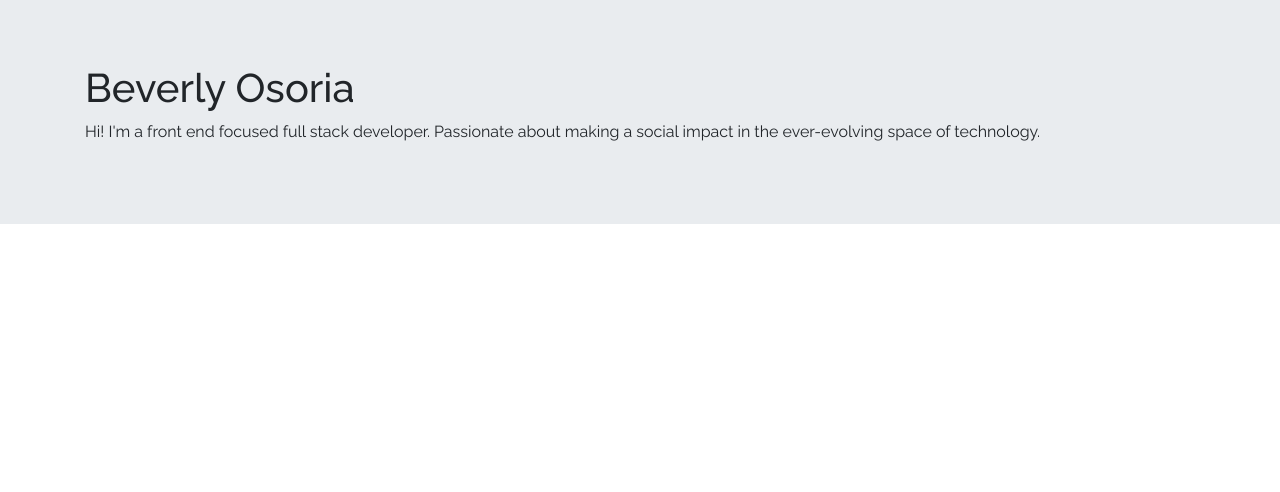
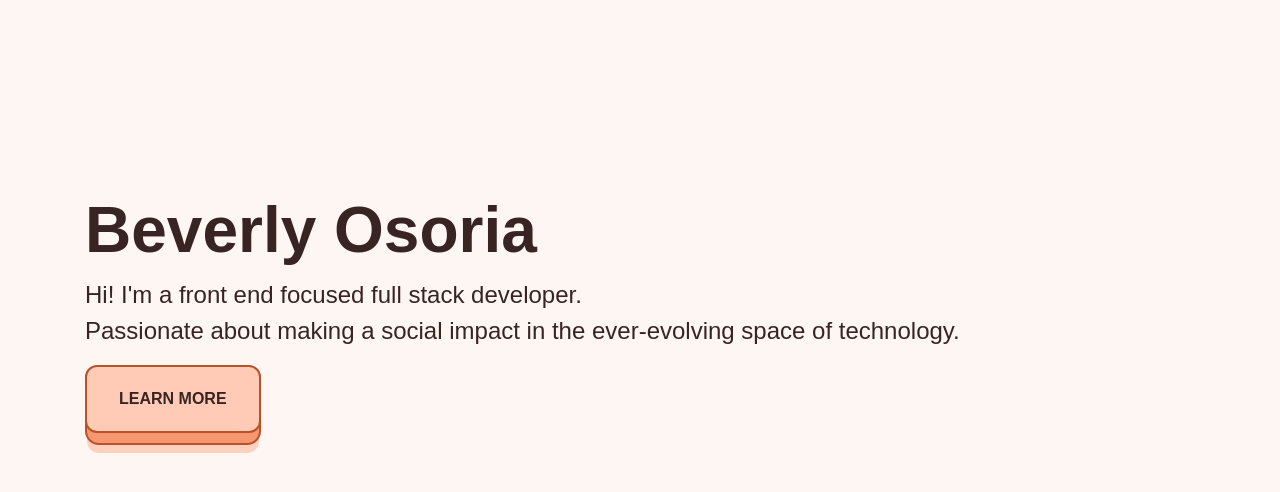
Before and after one commit to beverlyosoria/portfolio, a React (Create React App) app: page / in a window 1280 px wide. Shown: the top 492 px of the page. Built offline with nearby package versions, Linux system fonts and the light colour scheme.

Commit message:
adds learn more button with styling

```diff
--- a/package.json
+++ b/package.json
@@ -10,6 +10,7 @@
     "react": "^16.13.1",
     "react-bootstrap": "^1.0.0-beta.17",
     "react-dom": "^16.13.1",
+    "react-reveal": "^1.2.2",
     "react-scripts": "3.4.1"
   },
   "scripts": {
--- a/src/App.css
+++ b/src/App.css
@@ -1,4 +1,87 @@
+html {
+  background:#fef6f2;
+
+}
+h1 {
+  font-weight: 600;
+  font-size: 70px;
+}
+p {
+  font-size: 150%;
+}
 .App
 {
-  font-family: 'Raleway', sans-serif;
+  font-family: 'Rubik', sans-serif;
+  color: #382422;
 }
+* {
+  box-sizing: border-box;
+}
+*::before, *::after {
+  box-sizing: border-box;
+}
+button {
+  position: relative;
+  display: inline-block;
+  cursor: pointer;
+  outline: none;
+  border: 0;
+  vertical-align: middle;
+  text-decoration: none;
+  font-size: inherit;
+  font-family: inherit;
+}
+button.learn-more {
+  font-weight: 600;
+  color: #382422;
+  text-transform: uppercase;
+  padding: 1.25em 2em;
+  background: #ffcbb7;
+  border: 2px solid #ba5229;
+  border-radius: 0.75em;
+  -webkit-transform-style: preserve-3d;
+          transform-style: preserve-3d;
+  -webkit-transition: background 150ms cubic-bezier(0, 0, 0.58, 1), -webkit-transform 150ms cubic-bezier(0, 0, 0.58, 1);
+  transition: background 150ms cubic-bezier(0, 0, 0.58, 1), -webkit-transform 150ms cubic-bezier(0, 0, 0.58, 1);
+  transition: transform 150ms cubic-bezier(0, 0, 0.58, 1), background 150ms cubic-bezier(0, 0, 0.58, 1);
+  transition: transform 150ms cubic-bezier(0, 0, 0.58, 1), background 150ms cubic-bezier(0, 0, 0.58, 1), -webkit-transform 150ms cubic-bezier(0, 0, 0.58, 1);
+}
+button.learn-more::before {
+  position: absolute;
+  content: '';
+  width: 100%;
+  height: 100%;
+  top: 0;
+  left: 0;
+  right: 0;
+  bottom: 0;
+  background: #f69772;
+  border-radius: inherit;
+  box-shadow: 0 0 0 2px #ba5229, 0 0.625em 0 0 #ffd0bd;
+  -webkit-transform: translate3d(0, 0.75em, -1em);
+          transform: translate3d(0, 0.75em, -1em);
+  -webkit-transition: box-shadow 150ms cubic-bezier(0, 0, 0.58, 1), -webkit-transform 150ms cubic-bezier(0, 0, 0.58, 1);
+  transition: box-shadow 150ms cubic-bezier(0, 0, 0.58, 1), -webkit-transform 150ms cubic-bezier(0, 0, 0.58, 1);
+  transition: transform 150ms cubic-bezier(0, 0, 0.58, 1), box-shadow 150ms cubic-bezier(0, 0, 0.58, 1);
+  transition: transform 150ms cubic-bezier(0, 0, 0.58, 1), box-shadow 150ms cubic-bezier(0, 0, 0.58, 1), -webkit-transform 150ms cubic-bezier(0, 0, 0.58, 1);
+}
+button.learn-more:hover {
+  background: #ffcbb7;
+  -webkit-transform: translate(0, 0.25em);
+          transform: translate(0, 0.25em);
+}
+button.learn-more:hover::before {
+  box-shadow: 0 0 0 2px #ba5229, 0 0.5em 0 0 #ffd0bd;
+  -webkit-transform: translate3d(0, 0.5em, -1em);
+          transform: translate3d(0, 0.5em, -1em);
+}
+button.learn-more:active {
+  background: #ffcbb7;
+  -webkit-transform: translate(0em, 0.75em);
+          transform: translate(0em, 0.75em);
+}
+button.learn-more:active::before {
+  box-shadow: 0 0 0 2px #ba5229, 0 0 #ffd0bd;
+  -webkit-transform: translate3d(0, 0, -1em);
+          transform: translate3d(0, 0, -1em);
+}
--- a/src/App.js
+++ b/src/App.js
@@ -1,19 +1,31 @@
 import React, { Component } from 'react';
 import {Jumbotron, Container} from 'react-bootstrap'
-
+import Fade from 'react-reveal/Fade';
 import './App.css';
 
 class App extends Component {
 	render() {
 		return (
 			<div className="App">
-				<Jumbotron fluid>
+
+        <Jumbotron style={{background:'#fef6f2', marginTop: "10%" }} fluid >
+        <Fade left duration={2000}>
         <Container>
-        <h1>Beverly Osoria</h1>
-        <p>Hi! I'm a front end focused full stack developer. Passionate about making a social impact in the ever-evolving space of technology.
+
+        <h1 style={{
+          fontSize: "400%",
+          fontWeight: "600"
+        }}>Beverly Osoria</h1>
+        <p>Hi! I'm a front end focused full stack developer.
+          <br />
+        Passionate about making a social impact in the ever-evolving space of technology.
         </p>
+        <button class="learn-more">Learn More</button>
+
         </Container>
+        </Fade>
         </Jumbotron>
+
 			</div>
 		);
 	}
```
Also changed, not shown: 1 other file (tests, documents, lock files or other folders).
